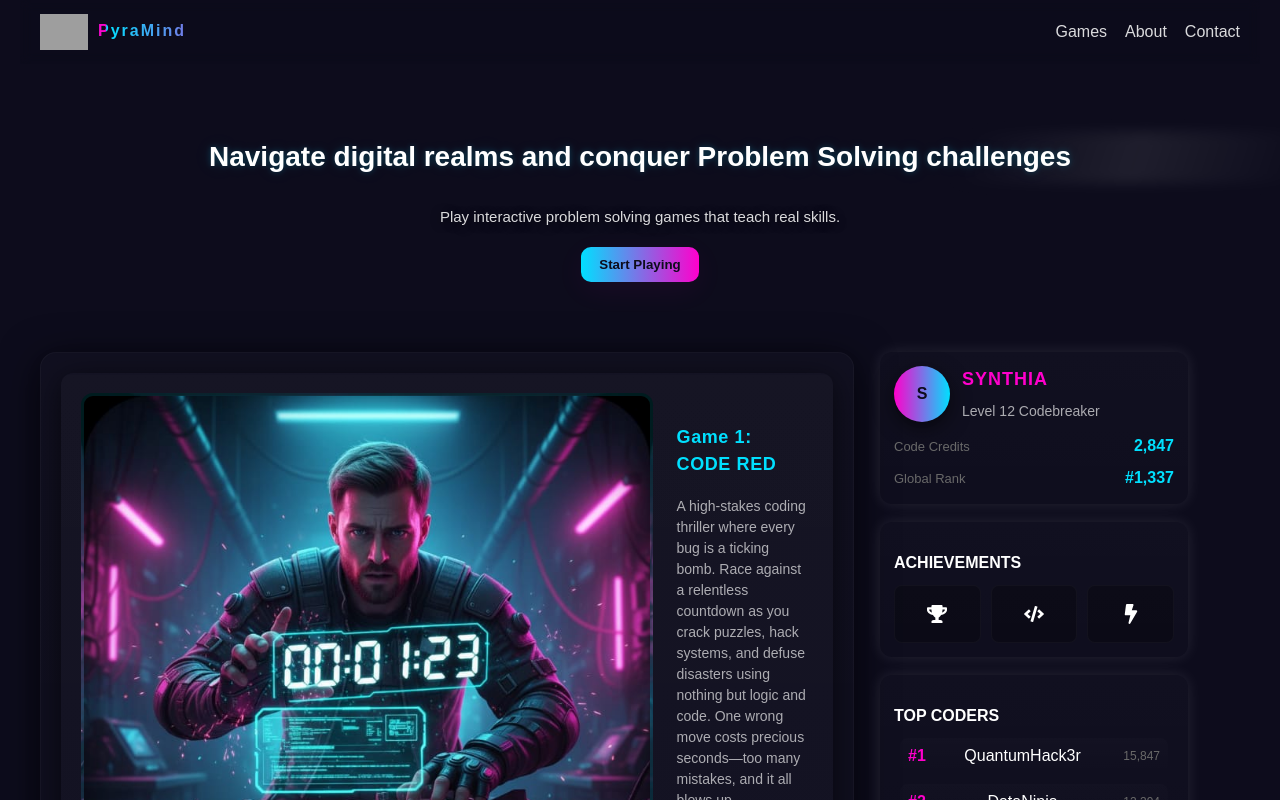
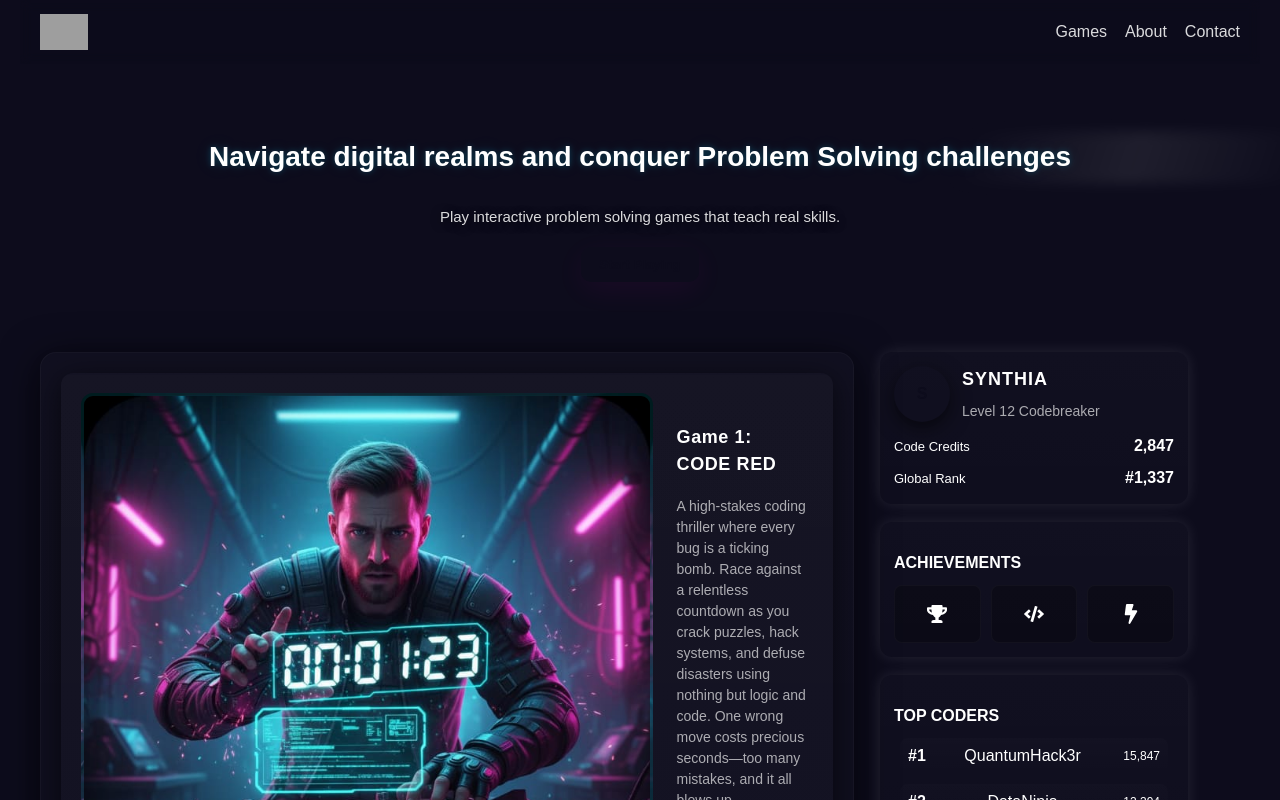
Before and after one commit to enghenzoo/Pyramind, a React (Vite) app: page / in a window 1280 px wide. Shown: the top 800 px of the page. Built offline with nearby package versions, Linux system fonts and the light colour scheme; grey boxes are pictures that could not be loaded.

Commit message:
Update App.css

```diff
--- a/src/App.css
+++ b/src/App.css
@@ -4,11 +4,7 @@
   --Cyan: #00e0ff;
   --Very-Dark-Blue: #0d0c1c;
   --Dark-Gray: #696969;
-  --white: #ffffff;
-  --pink: #ff00cc;
-  --cyan: #00e0ff;
   --dark: #0d0c1c;
-  --muted: #696969;
   --bg1: #2c5364;
   --bg2: #1a1a2e;
   --bg3: #3a3a66;
```
